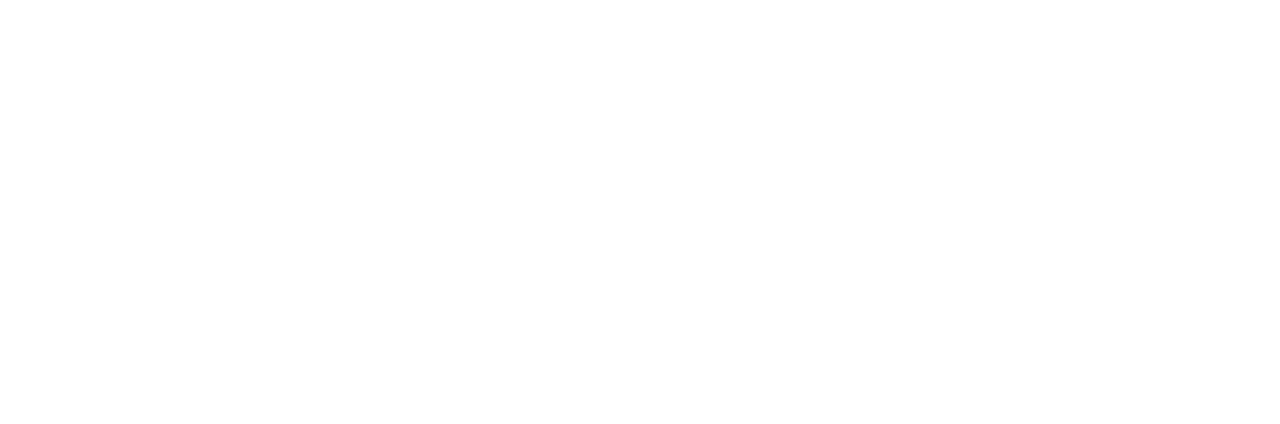
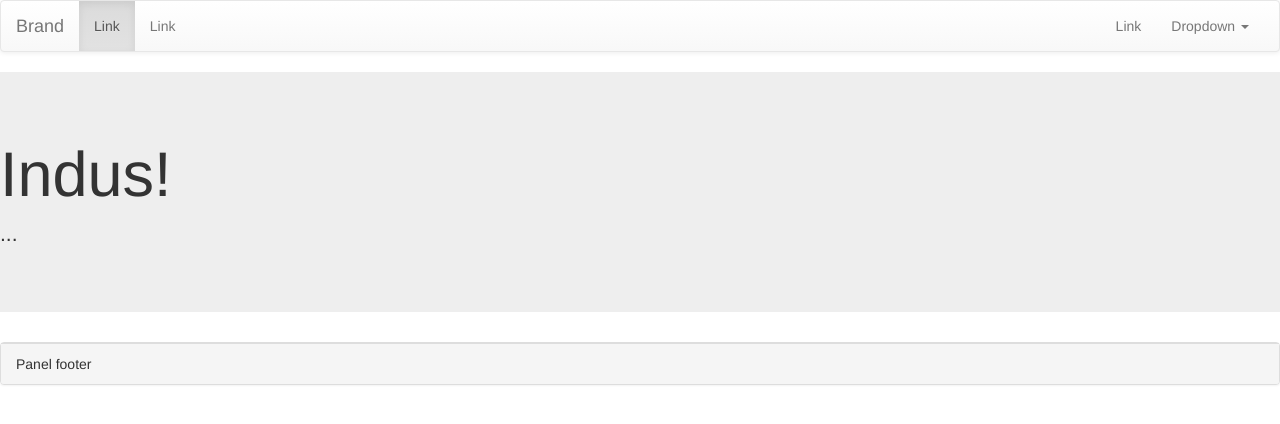
Before and after one commit to teamSauce/Indus, a plain HTML site: page index.html in a window 1280 px wide. Drawn offline with nearby package versions, Linux system fonts and the light colour scheme.

Commit message:
Added navbar footer and content area

```diff
--- a/index.html
+++ b/index.html
@@ -17,5 +17,52 @@
 </head>
 <body>
 
+<nav class="navbar navbar-default">
+  <div class="container-fluid">
+    <!-- Brand and toggle get grouped for better mobile display -->
+    <div class="navbar-header">
+      <button type="button" class="navbar-toggle collapsed" data-toggle="collapse" data-target="#bs-example-navbar-collapse-1" aria-expanded="false">
+        <span class="sr-only">Toggle navigation</span>
+        <span class="icon-bar"></span>
+        <span class="icon-bar"></span>
+        <span class="icon-bar"></span>
+      </button>
+      <a class="navbar-brand" href="#">Brand</a>
+    </div>
+
+    <!-- Collect the nav links, forms, and other content for toggling -->
+    <div class="collapse navbar-collapse" id="bs-example-navbar-collapse-1">
+      <ul class="nav navbar-nav">
+        <li class="active"><a href="#">Link <span class="sr-only">(current)</span></a></li>
+        <li><a href="#">Link</a></li>
+      </ul>
+      <ul class="nav navbar-nav navbar-right">
+        <li><a href="#">Link</a></li>
+        <li class="dropdown">
+          <a href="#" class="dropdown-toggle" data-toggle="dropdown" role="button" aria-haspopup="true" aria-expanded="false">Dropdown <span class="caret"></span></a>
+          <ul class="dropdown-menu">
+            <li><a href="#">Action</a></li>
+            <li><a href="#">Another action</a></li>
+            <li><a href="#">Something else here</a></li>
+            <li role="separator" class="divider"></li>
+            <li><a href="#">Separated link</a></li>
+          </ul>
+        </li>
+      </ul>
+    </div><!-- /.navbar-collapse -->
+  </div><!-- /.container-fluid -->
+</nav>
+
+<div class="jumbotron">
+  <h1>Indus!</h1>
+  <p>...</p>
+</div>
+
+<div class="container"> </div>
+
+<div class="panel panel-default">
+  <div class="panel-footer">Panel footer</div>
+</div>
+
 </body>
 </html>
```
